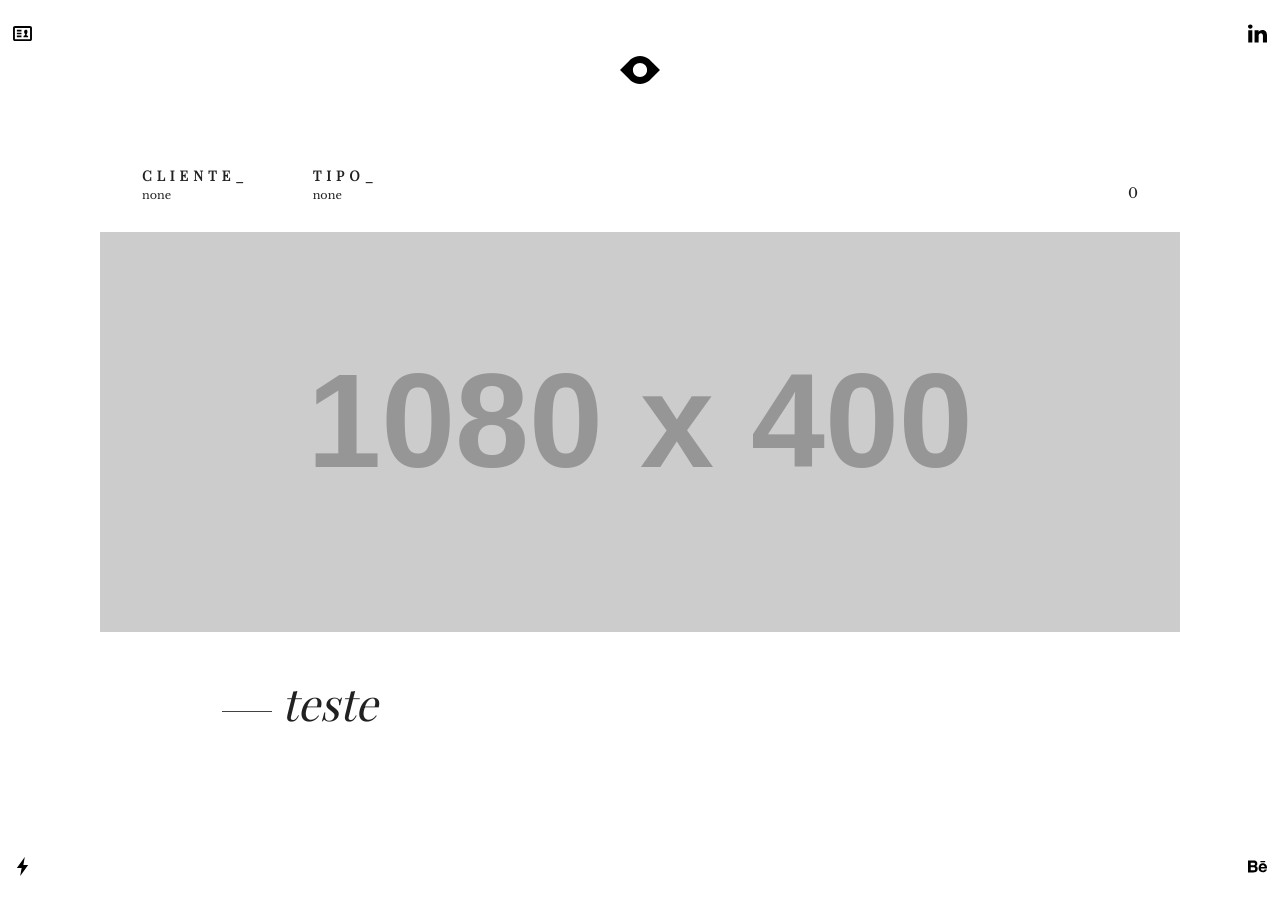
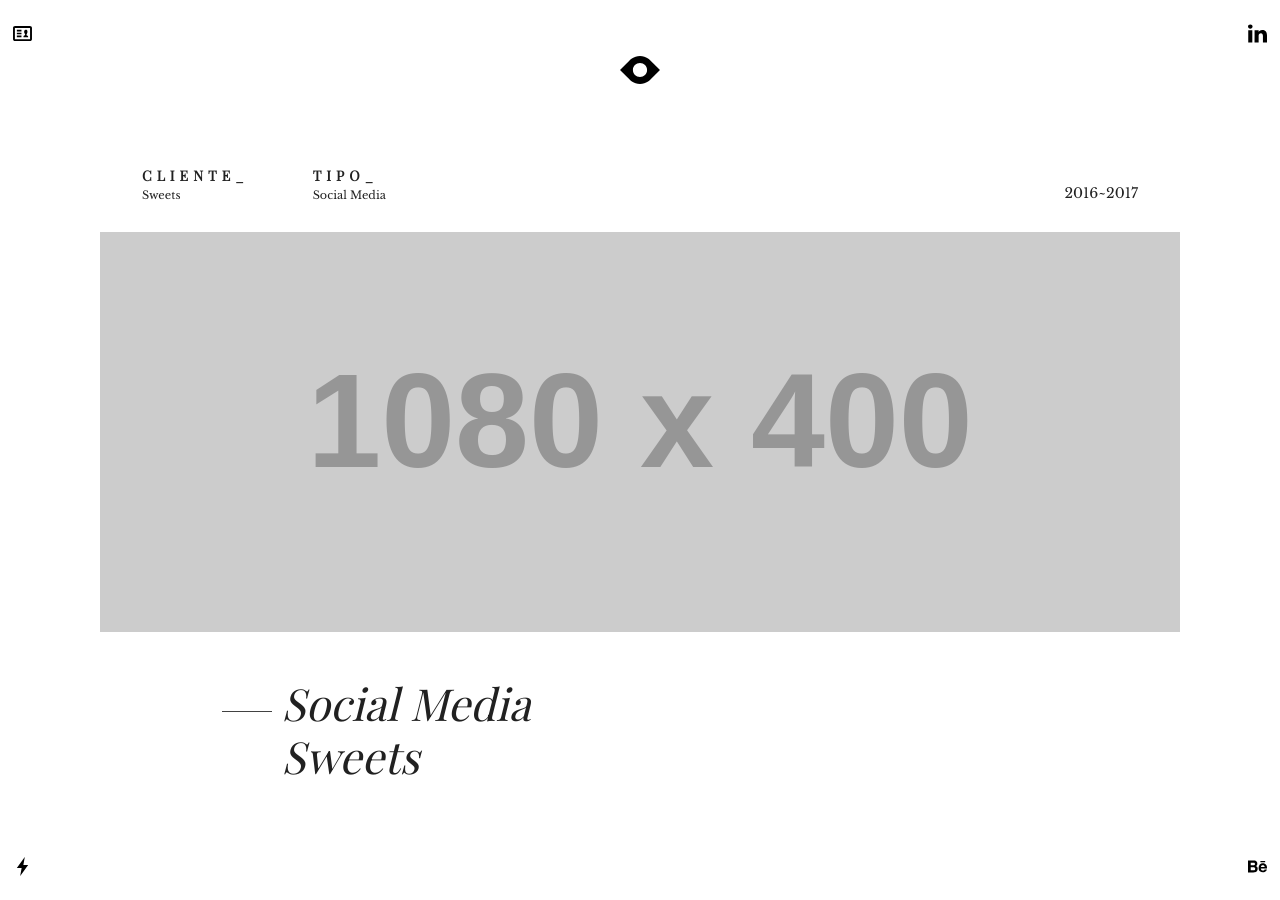
Before and after one commit to dudanev/dudanev.github.io, a Jekyll site: the page built from _posts/2017-07-09-social-media-sweets.markdown, in a window 1280 px wide. Built offline with Jekyll 4.4.1, drawn with Linux system fonts in a browser that asks for light colours; some web fonts are replaced.

Commit message:
Updated Social Media Sweets

```diff
--- a/_posts/2017-07-09-social-media-sweets.markdown
+++ b/_posts/2017-07-09-social-media-sweets.markdown
@@ -1,7 +1,12 @@
 ---
-title: teste
+title: |-
+  Social Media
+  Sweets
 date: 2017-07-09 00:00:00 Z
-layout: post
+client: Sweets
+type: Social Media
+release-year: 2016~2017
 image: http://via.placeholder.com/1080x400
 thumb: https://s3-us-west-2.amazonaws.com/s.cdpn.io/82/one-world-trade.jpg
+layout: post
 ---
```
